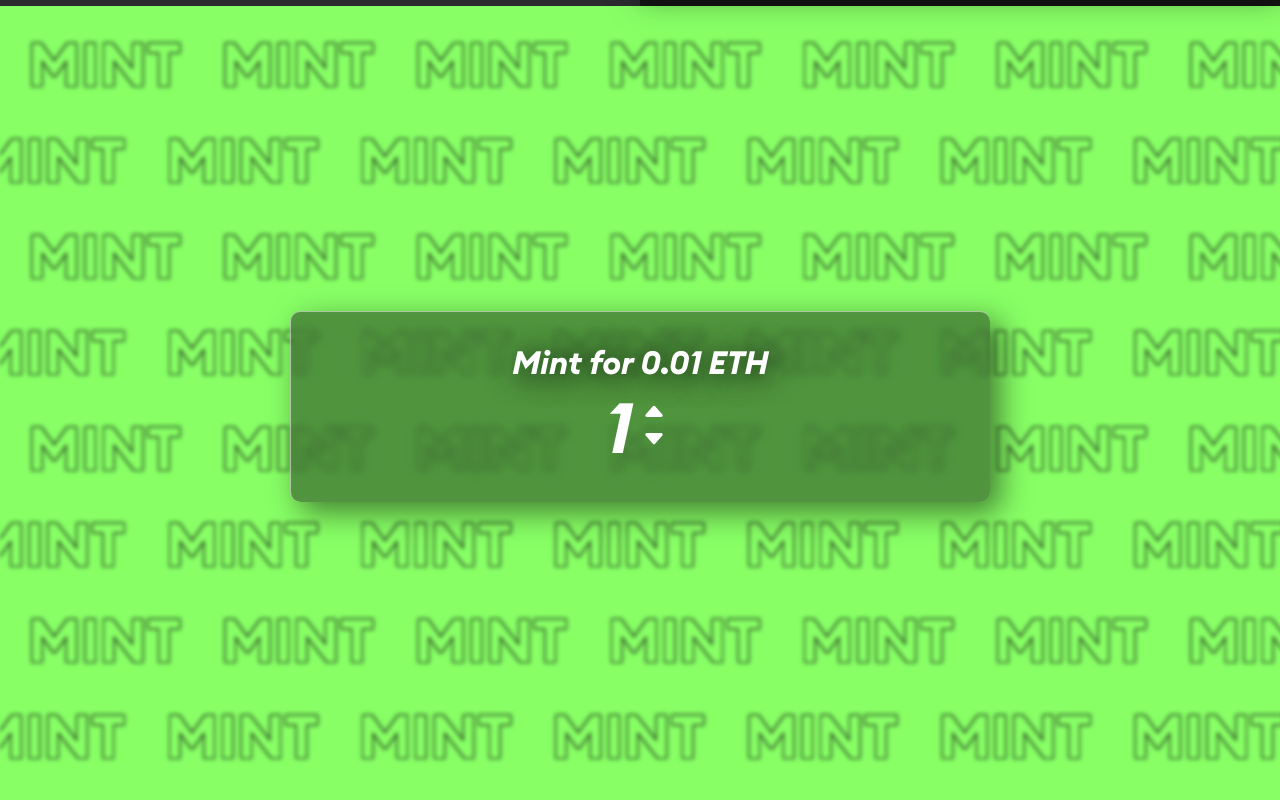
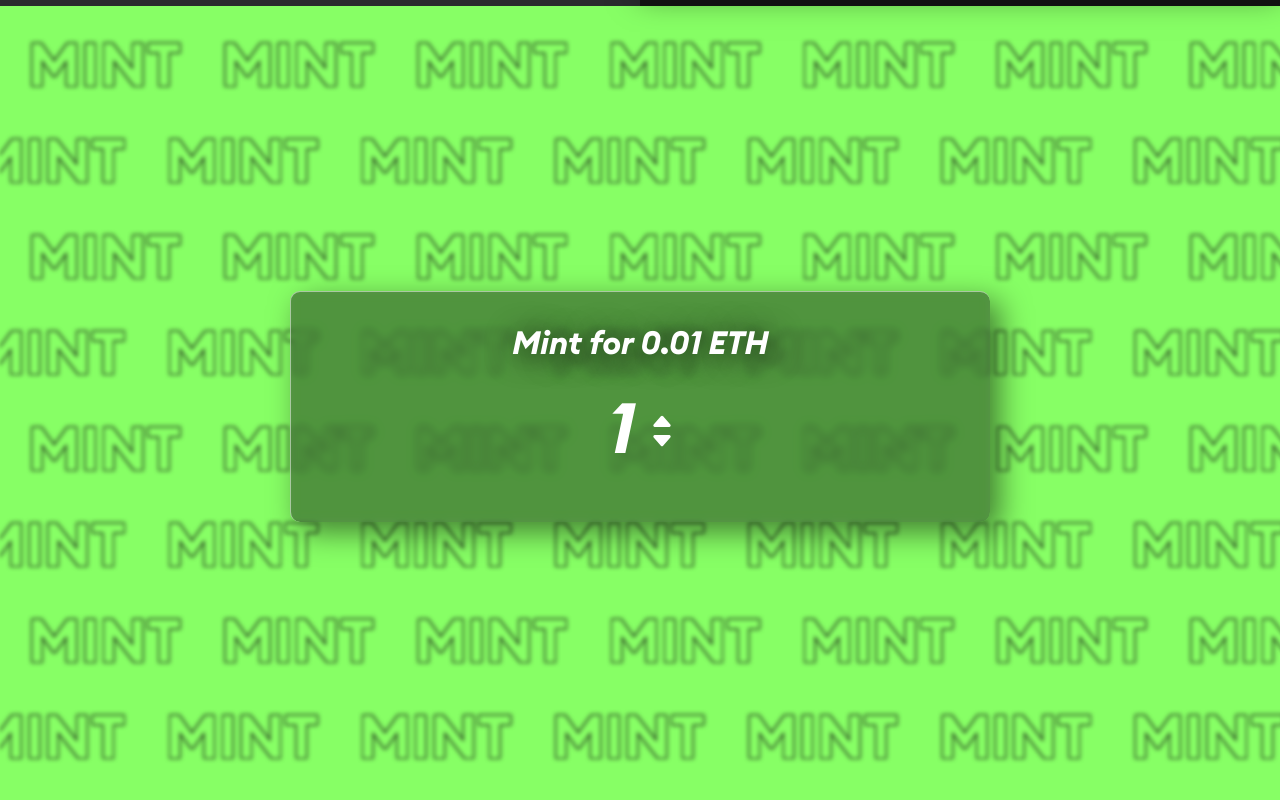
Before and after one commit to 7JUMPER7/mint-site, a React (Create React App) app: page / in a window 1280 px wide. Shown: the part 794-1594 px from the top of the page. Built offline with nearby package versions, Linux system fonts and the light colour scheme.

Commit message:
Finished Incrementer Component

```diff
--- a/src/Incrementer.js
+++ b/src/Incrementer.js
@@ -1,30 +1,109 @@
-import React, { useState } from "react";
+import React, { useEffect, useState } from "react";
 import './css/Incrementer.css';
 
-const Incrementer = ({value, setValue, fontSize = 70, buttonsSize = 16, buttonsColor = 'white', buttonsHoverColor = '#87FF65'}) => {
+const Incrementer = (
+    {
+        value,
+        setValue,
+        minValue = 1,
+        maxValue = 100,
+        fontSize = 70,
+        fontColor = 'white',
+        buttonsSize = 16,
+        buttonsColor = 'white',
+        buttonsHoverColor = '#87FF65',
+        buttonsOffset = 10,
+        buttonsMargin = -4,
+        animationTime = 300,
+        componentMargin = 10
+    }) => {
+
     const [mouseOverUp, setMouseOverUp] = useState(false);
     const [mouseOverDown, setMouseOverDown] = useState(false);
+    const [componentWidth, setComponentWidth] = useState(fontSize);
+    const [componentHeight, setComponentHeight] = useState(fontSize);
+    const [numberHeight, setNumberHeight] = useState(fontSize);
+
+    useEffect(() => {
+        setComponentWidth(document.querySelector('.number').offsetWidth + buttonsSize + buttonsOffset);
+        let textElementSize = document.querySelector('.number').offsetHeight;
+        let buttonsElementSize = document.querySelector('.buttons').offsetHeight;
+        setComponentHeight((textElementSize > buttonsElementSize) ? textElementSize : buttonsElementSize);
+        setNumberHeight(textElementSize);
+    }, [buttonsSize, buttonsOffset])
+
 
     const incrementHandler = () => {
+        if(value < maxValue) {
+            increaseValue();
+        }
+    }
+    const decrementHandler = () => {
+        if(value > minValue) {
+            decreaseValue();
+        }
+    }
+
+    const increaseValue = () => {
+        let numbers = document.querySelector('.numbers');
+        let lastNumbers = document.querySelectorAll('.number');
+        let lastNumber = lastNumbers[lastNumbers.length - 1];
+        let newNumber = document.createElement('div');
+        newNumber.className = 'number';
+        newNumber.style.fontSize = fontSize + 'px';
+        newNumber.innerText = value + 1;
+        newNumber.style.marginTop = componentHeight + 'px';
+        newNumber.style.color = fontColor;
+        newNumber.style.transition = animationTime + 'ms all';
+
+        numbers.appendChild(newNumber);
+        setComponentWidth(newNumber.offsetWidth + buttonsSize + buttonsOffset);
+        lastNumber.style.marginTop = -componentHeight + 'px';
+        newNumber.style.marginTop = 0;
+
+        setTimeout(() => {
+            numbers.removeChild(lastNumber);
+        }, animationTime);
+
         setValue(value + 1);
     }
+    const decreaseValue = () => {
+        let numbers = document.querySelector('.numbers');
+        let lastNumbers = document.querySelectorAll('.number');
+        let lastNumber = lastNumbers[lastNumbers.length - 1];
+        let newNumber = document.createElement('div');
+        newNumber.className = 'number';
+        newNumber.style.fontSize = fontSize + 'px';
+        newNumber.innerText = value - 1;
+        newNumber.style.marginTop = -componentHeight + 'px';
+        newNumber.style.color = fontColor;
+        newNumber.style.transition = animationTime + 'ms all';
 
-    const decrementHandler = () => {
+        numbers.appendChild(newNumber);
+        setComponentWidth(newNumber.offsetWidth + buttonsSize + buttonsOffset);
+        lastNumber.style.marginTop = componentHeight + 'px';
+        newNumber.style.marginTop = 0;
+
+        setTimeout(() => {
+            numbers.removeChild(lastNumber);
+        }, animationTime);
+
         setValue(value - 1);
     }
 
     return(
-        <div className="incrementerContainer">
-            <div className="number"
-                style={{fontSize: fontSize}}>{value}</div>
+        <div className="incrementerContainer" style={{height: componentHeight, width: componentWidth, margin: componentMargin}}>
+            <div className="numbers" style={{height: numberHeight}}>
+                <div className="number" style={{fontSize: fontSize, color: fontColor, transition: `${animationTime}ms all`}}>{value}</div>
+            </div>
             <div className="buttons">
                 <div className="button up" onClick={() => incrementHandler()} onMouseEnter={() => setMouseOverUp(true)} onMouseLeave={() => setMouseOverUp(false)}>
-                    <svg width={buttonsSize} height={buttonsSize} fill={(mouseOverUp) ? buttonsHoverColor : buttonsColor} viewBox="0 0 16 16">
+                    <svg style={{margin: `${buttonsMargin}px 0`}} width={buttonsSize} height={buttonsSize} fill={(mouseOverUp) ? buttonsHoverColor : buttonsColor} viewBox="0 0 16 16">
                         <path d="m7.247 4.86-4.796 5.481c-.566.647-.106 1.659.753 1.659h9.592a1 1 0 0 0 .753-1.659l-4.796-5.48a1 1 0 0 0-1.506 0z"/>
                     </svg>
                 </div>
                 <div className="button down" onClick={() => decrementHandler()} onMouseEnter={() => setMouseOverDown(true)} onMouseLeave={() => setMouseOverDown(false)}>
-                    <svg width={buttonsSize} height={buttonsSize} fill={(mouseOverDown) ? buttonsHoverColor : buttonsColor} viewBox="0 0 16 16">
+                    <svg style={{margin: `${buttonsMargin}px 0`}} width={buttonsSize} height={buttonsSize} fill={(mouseOverDown) ? buttonsHoverColor : buttonsColor} viewBox="0 0 16 16">
                         <path d="M7.247 11.14 2.451 5.658C1.885 5.013 2.345 4 3.204 4h9.592a1 1 0 0 1 .753 1.659l-4.796 5.48a1 1 0 0 1-1.506 0z"/>
                     </svg>
                 </div>
--- a/src/MintWindow.js
+++ b/src/MintWindow.js
@@ -37,10 +37,17 @@
             <Incrementer
                 value={mintAmount}
                 setValue={setMintAmount}
+                minValue={1}
+                maxValue={10}
                 fontSize={70}
+                fontColor={'white'}
                 buttonsSize={24}
                 buttonsColor={'white'}
                 buttonsHoverColor={'#87FF65'}
+                buttonsOffset={15}
+                buttonsMargin={-10}
+                animationTime={300}
+                componentMargin={20}
             ></Incrementer>
         </div>
     );
--- a/src/css/Incrementer.css
+++ b/src/css/Incrementer.css
@@ -4,19 +4,26 @@
     justify-content: center;
     align-items: center;
     overflow: hidden;
+    position: relative;
+    transition: .3s all;
 }
 
-.incrementerContainer .number {
-    /* height: 100%; */
+.incrementerContainer .numbers {
+    width: 100px;
+}
+.incrementerContainer .numbers .number {
+    position: absolute;
+    left: 0;
+    /* top: 0; */
 }
 
 .incrementerContainer .buttons {
-    height: 100%;
-    margin: 0 10px;
     display: flex;
     flex-direction: column;
     justify-content: center;
     transition: .3s all;
+    position: absolute;
+    right: 0;
 }
 .incrementerContainer .buttons .button svg {
     transition: .2s all;
```
